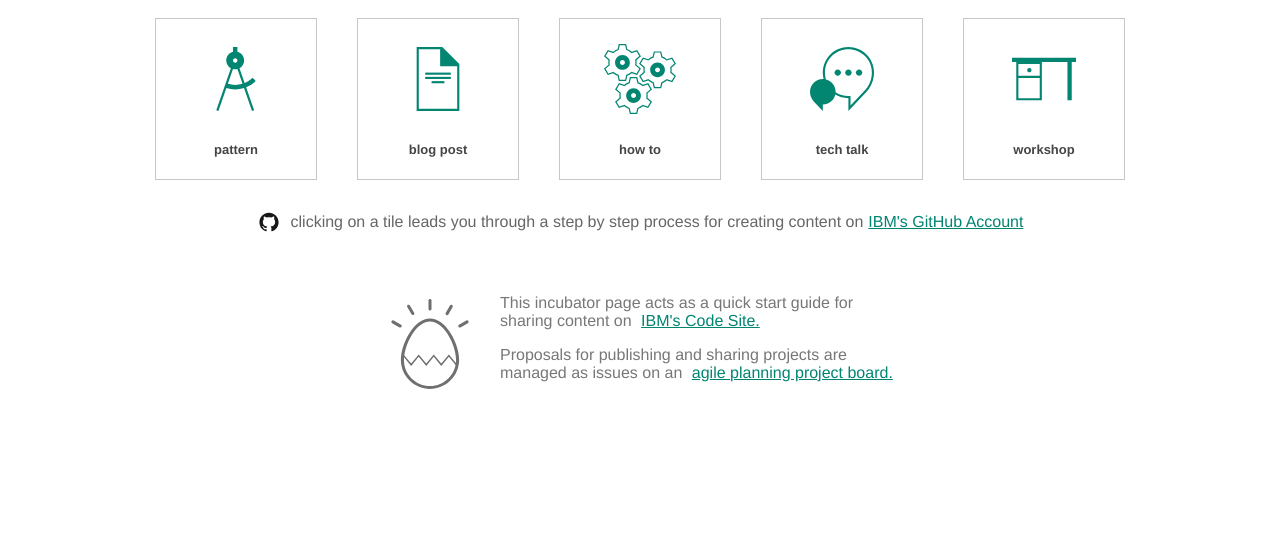
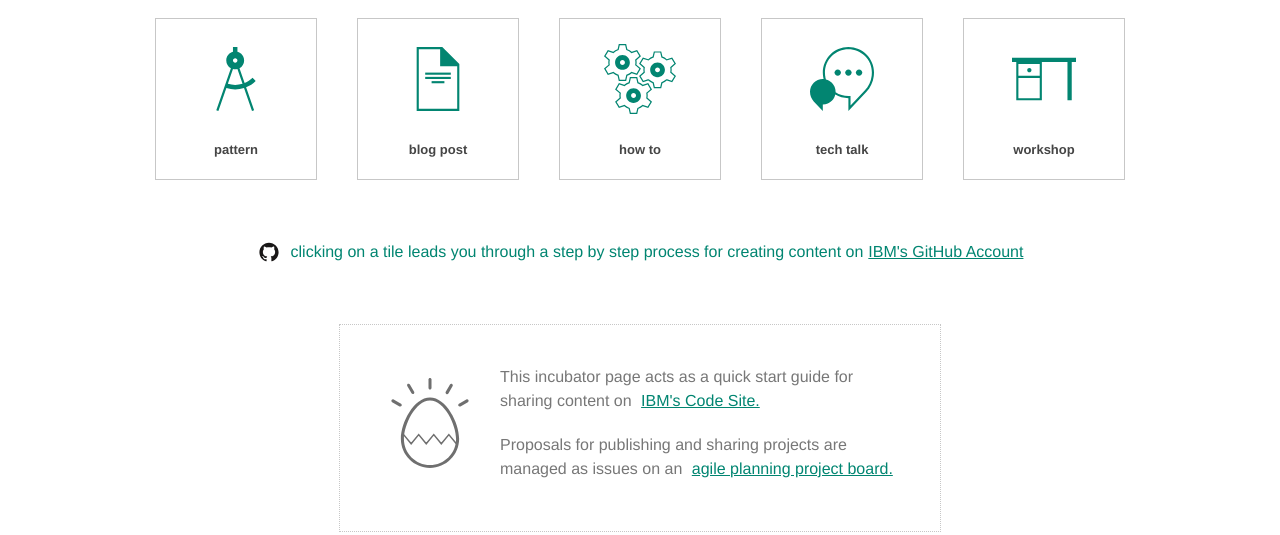
Before and after one commit to IBM/incubator, a plain HTML site: page public/index.html in a window 1280 px wide. Shown: the part 178-713 px from the top of the page. Drawn offline with Linux system fonts and the light colour scheme.

Commit message:
style tweaks

```diff
--- a/public/stylesheets/style.css
+++ b/public/stylesheets/style.css
@@ -156,10 +156,12 @@ body, html {
   flex-direction: row;
   justify-content: center;
   align-content: center;
+  color: #018571;
 }
 
 .infobox {
   margin: 30px;
+  margin-top: 60px;
   display: flex;
   flex-direction: row;
   justify-content: center;
@@ -191,7 +193,23 @@ body, html {
   display: flex;
   flex-direction: row;
   align-items: center;
-  ;
+  /* margin: 20px; */
+  padding: 40px;
+  border: 1px solid #999;
+  border: 1px dotted #c7c7c7;
+}
+
+.detailcontent {
+  display: flex;
+  flex-direction: column;
+  align-items: center;
+  margin-bottom: 10px;
+  line-height: 24px;
+}
+
+p {
+  margin: 0;
+  margin-top: 20px;
 }
 
 .detailimage {
```
